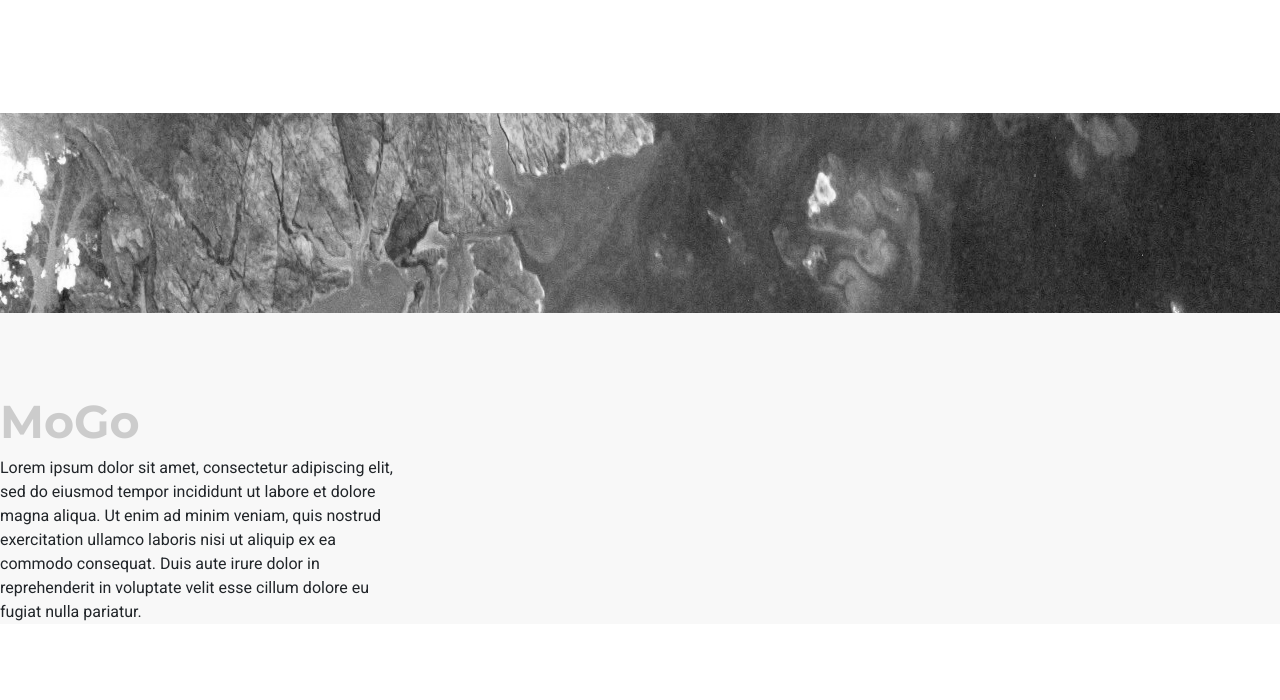
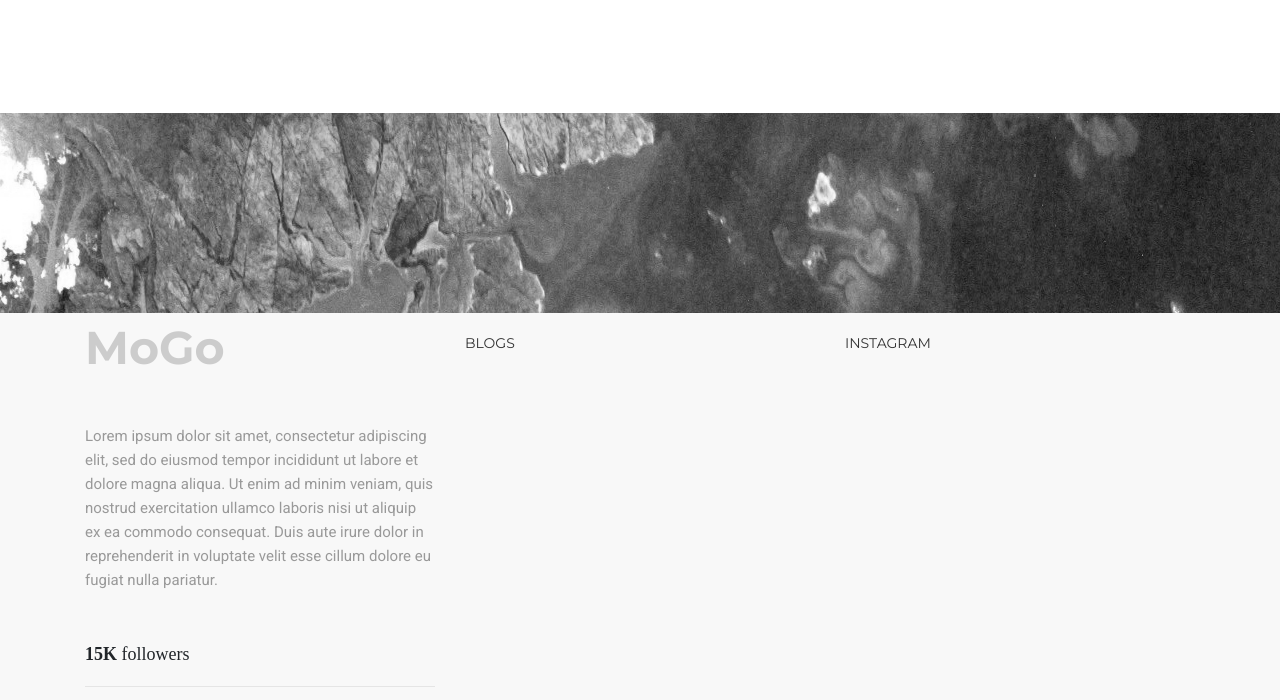
Before and after one commit to SerhiiSpas/landing, a plain HTML site: page index.html in a window 1280 px wide. Shown: the part 5909-6609 px from the top of the page. Before the commit the page ends 6533 px from the top, so only its background shows below. Drawn offline with nearby package versions, Linux system fonts and the light colour scheme.

Commit message:
contact-follow-us

```diff
--- a/css/style.css
+++ b/css/style.css
@@ -428,7 +428,7 @@ span.block__date-month {
 
 .Open-map-text {
     color: #f38181;
-    font-family: Montserrat;
+    font-family: 'Montserrat', sans-serif;
     font-size: 24px;
     font-weight: 700;
     text-transform: uppercase;
@@ -446,9 +446,50 @@ span.block__date-month {
     background-color: #f8f8f8;
 }
 .contact-logo-title {
-    margin: 74px 0px 0px;
     color: #cccccc;
-    font-family: Montserrat;
+    font-family: 'Montserrat', sans-serif;
     font-size: 46px;
     font-weight: 700;
+    padding: 0 0 42px;
+
 }
+
+.contact-logo-blogs {
+    color: #333333;
+    font-family: 'Montserrat', sans-serif;
+    font-size: 14px;
+    font-weight: 400;
+    text-transform: uppercase;
+    padding: 20px 0px 0px;
+}
+
+.contact-text {
+    color: #999999;
+    font-family: Roboto;
+    font-size: 15px;
+    font-weight: 400;
+    line-height: 24px;
+}
+
+.contact-text-followers {
+    font-family: Montserrat;
+    font-size: 18px;
+    font-weight: 400;
+    font-family: "Montserrat - Bold";
+    padding: 49px 0 18px;
+    border-bottom: #e5e5e5 1px solid;
+}
+
+.contact-follow-us p {
+    color: #999999;
+    font-family: "Roboto - Light Italic";
+    font-size: 15px;
+    font-weight: 400;
+    line-height: 24px;
+    float: left;
+    margin: 0px 10px 0px 0px;
+}
+
+.contact-follow-us img {
+    margin: 0 5px;
+}
--- a/index.html
+++ b/index.html
@@ -434,29 +434,49 @@
         </div>
     </section>
    <section class="contact" id="contact">
-        <div class="row">
+         <div class="container">
+           <div class="row">
             <div class="col-4">
                 <div class="follow">
                     <div class="contact-logo-title">
                         MoGo
                     </div>
-                    <span class="contact-logo-text">
+                    <span class="contact-text">
                         Lorem ipsum dolor sit amet, consectetur adipiscing elit, sed do eiusmod tempor incididunt ut labore et dolore magna aliqua. Ut enim ad minim veniam, quis nostrud exercitation ullamco laboris nisi ut aliquip ex ea commodo consequat.
 
-                        Duis aute irure dolor in reprehenderit in voluptate velit esse cillum dolore eu fugiat nulla pariatur.
+Duis aute irure dolor in reprehenderit in voluptate velit esse cillum dolore eu fugiat nulla pariatur.
                     </span>
+                    <p class="contact-text-followers">
+                        <b>15K</b> followers
+                    </p>
+                    <div class="contact-follow-us">
+                        <p>Follow Us:</p>
+                        <img src="images/facebook.jpg">
+                        <img src="images/twitter.jpg">
+                        <img src="images/instagram.png">
+                        <img src="images/google_plus.jpg">
+                        <img src="images/youtube.jpg">
+                        <img src="images/dribbble.jpg">
+                        <img src="images/tumblr.jpg">
+                    </div>
                 </div>
             </div>
             <div class="col-4">
                 <div class="blogs">
+                    <div class="contact-logo-blogs">
+                        blogs
+                    </div>
 
                 </div>
             </div>
             <div class="col-4">
                 <div class="instagram">
-
+                    <div class="contact-logo-blogs">
+                        instagram
+                    </div>
                 </div>
             </div>
+          </div>
         </div>
     </section>
 
```
